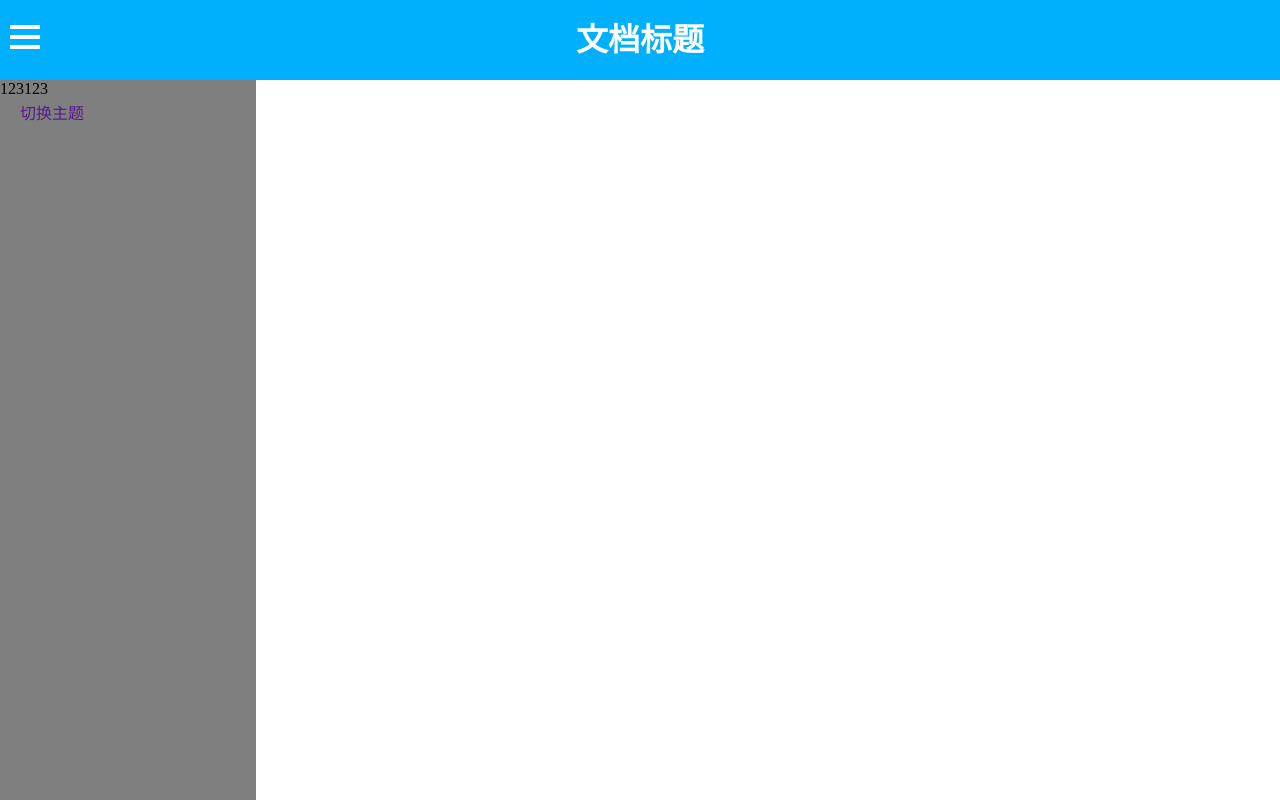
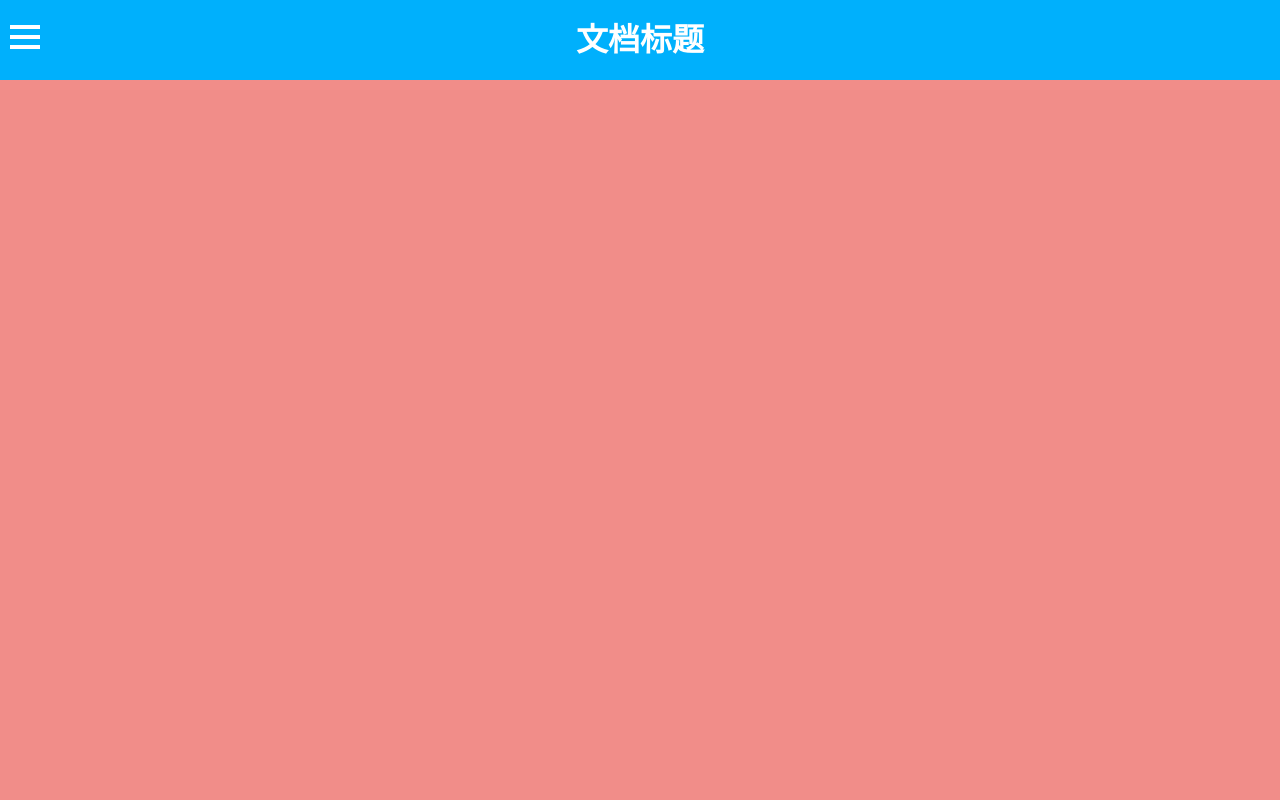
Before and after one commit to chenluily0451/vue-note, a Vue app: page / in a window 1280 px wide. Built offline with nearby package versions, Linux system fonts and the light colour scheme.

Commit message:
基本样式确认

```diff
--- a/src/App.vue
+++ b/src/App.vue
@@ -1,12 +1,12 @@
 <template>
   <div id="app">
-    <app-header>loading...</app-header>
+    <app-header @controls="menuStatusChange()">loading...</app-header>
     <div class="appBody">
-      <div class="leftContent">
+      <div :class="{leftContent:true,showContent: showtabs}">
         <app-sidebar>loading...</app-sidebar>
       </div>
       <div class="rightContent">
-        123123
+        <app-content>loading...</app-content>
       </div>
     </div>
   </div>
@@ -15,16 +15,28 @@
 <script>
   import AppHeader from './components/AppHeader.vue';
   import AppSidebar from './components/AppSidebar.vue';
+  import AppContent from './components/AppContent.vue';
 export default {
   name: 'App',
   components:{
-      AppHeader,
-      AppSidebar
+    AppHeader,
+    AppSidebar,
+    AppContent
+  },
+  data(){
+    return{
+      showtabs:false
+    }
+  },
+  methods:{
+    menuStatusChange(){
+        this.showtabs = !this.showtabs
+    }
   }
 }
 </script>
 
-<style>
+<style lang="scss">
   *{
     padding:0;
     margin:0;
@@ -37,6 +49,21 @@ export default {
   /*主题内容样式*/
   .appBody{
     display: flex;
+    flex-direction: row;
+    position: absolute;
+    top:0;
     width:100%;
+
+    .leftContent{
+      width:0vw;
+      transition: all ease-in .3s;
+    }
+    .showContent{
+      width:20vw;
+    }
+    .rightContent{
+      flex-grow: 1;
+    }
+
   }
 </style>
--- /dev/null
+++ b/src/components/AppContent.vue
@@ -0,0 +1,20 @@
+<template>
+  <div class="mainContent">
+    <div class="inner"></div>
+  </div>
+</template>
+<script>
+  export default {
+
+  }
+</script>
+<style lang="scss">
+  .mainContent{
+    width:100%;
+    background: #f18d89;
+    min-height: 100vh;
+    .inner{
+
+    }
+  }
+</style>
--- a/src/components/AppHeader.vue
+++ b/src/components/AppHeader.vue
@@ -3,12 +3,16 @@
     <h1>
       文档标题
     </h1>
-    <a class="sideBtn"><span></span></a>
+    <a class="sideBtn" @click="showSideBar()"><span></span></a>
   </header>
 </template>
 <script>
   export default {
-
+    methods:{
+      showSideBar(){
+          this.$emit('controls')
+      }
+    }
   }
 </script>
 <style lang="scss">
@@ -35,7 +39,7 @@
         height: 4px;
         content: '';
         background: #fff;
-        transition: all .3s;
+        transition: all .1s;
       }
 
       span{
--- a/src/components/AppSidebar.vue
+++ b/src/components/AppSidebar.vue
@@ -15,11 +15,8 @@
 <style lang="scss">
   .sidebar{
     background: rgba(0,0,0,0.5);
-    width:20%;
-    height:100%;
-    position: absolute;
-    left:0;
-    top:0;
+    width:100%;
+    min-height:100vh;
     .mainMenu{
       padding-top: 100px;
       padding-left: 20px;
```
